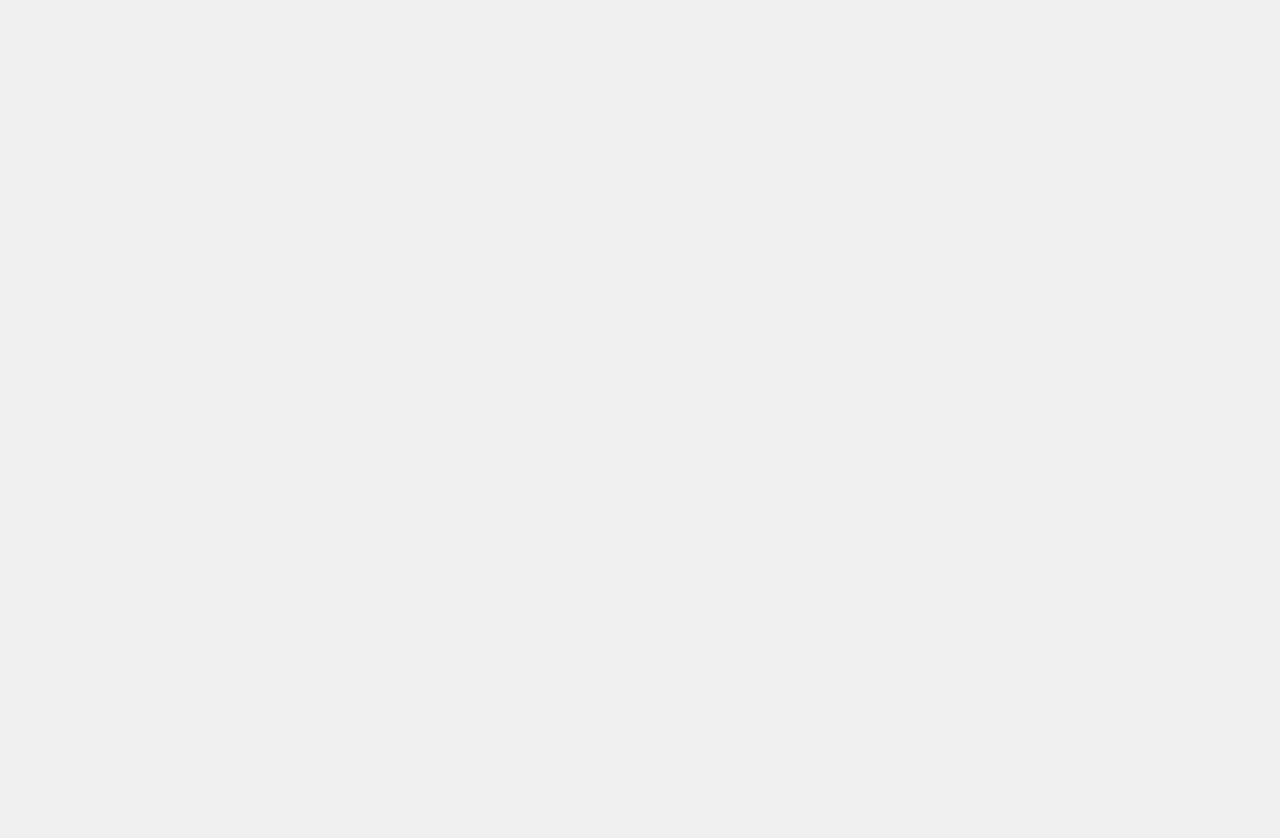
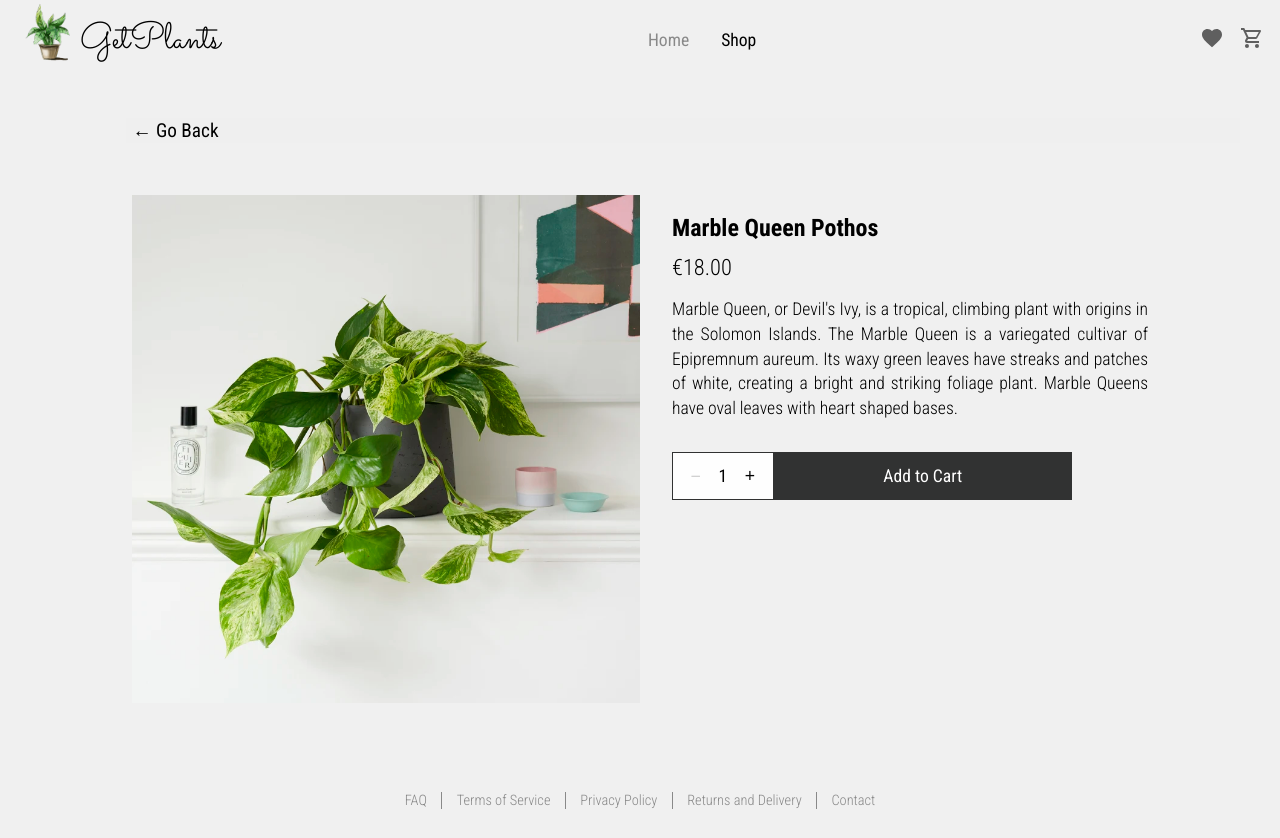
Before and after one commit to RimaSem/plant-shop, a React (Vite) app: page /plant-shop/shop/1 in a window 1280 px wide. Before the commit this address had no page. Before the commit the page ends 800 px from the top, so only its background shows below. Built offline with nearby package versions, Linux system fonts and the light colour scheme.

Commit message:
Create item detail page

```diff
--- a/src/App.tsx
+++ b/src/App.tsx
@@ -2,6 +2,7 @@ import { BrowserRouter, Routes, Route } from "react-router-dom";
 import Layout from "./components/Layout";
 import Home from "./pages/Home";
 import Shop from "./pages/Shop";
+import ItemDetail from "./pages/ItemDetail";
 import Favorite from "./pages/Favorite";
 
 function App() {
@@ -11,6 +12,7 @@ function App() {
         <Route path="/plant-shop/" element={<Layout />}>
           <Route index element={<Home />} />
           <Route path="shop" element={<Shop />} />
+          <Route path="shop/:id" element={<ItemDetail />} />
           <Route path="favorite" element={<Favorite />} />
         </Route>
       </Routes>
--- a/src/components/Item.tsx
+++ b/src/components/Item.tsx
@@ -1,5 +1,6 @@
 import "./scss/Item.scss";
 import { useState, useRef, useContext } from "react";
+import { Link } from "react-router-dom";
 import Icon from "@mdi/react";
 import { mdiHeartOutline, mdiHeart } from "@mdi/js";
 import { AppContext } from "../appContext";
@@ -54,9 +55,13 @@ function Item({ plantData }: plantDataProps) {
         )}
       </div>
 
-      <img src={plantData.img} />
+      <Link to={`/plant-shop/shop/${plantData.id}`}>
+        <img src={plantData.img} />
+      </Link>
       <div className="item-info">
-        <div className="item-name">{plantData.name}</div>
+        <Link to={`/plant-shop/shop/${plantData.id}`}>
+          <div className="item-name">{plantData.name}</div>
+        </Link>
         <div className="item-price">€{plantData.price}.00</div>
         <div className="add-to-cart-wrapper">
           <div className="quantity-wrapper">
--- a/src/components/scss/Footer.scss
+++ b/src/components/scss/Footer.scss
@@ -6,6 +6,7 @@ footer {
   display: flex;
   justify-content: center;
   padding-bottom: 1em;
+  margin-top: 4em;
 
   ul {
     margin: 0 0 1em 0;
--- a/src/components/scss/Item.scss
+++ b/src/components/scss/Item.scss
@@ -39,7 +39,12 @@
     color: #313232;
     padding-top: 0.5em;
 
+    a {
+      text-decoration: none;
+    }
+
     .item-name {
+      text-decoration: none;
       color: #437652;
       font-weight: 600;
       margin-bottom: 0.3em;
--- a/src/pages/Favorite.tsx
+++ b/src/pages/Favorite.tsx
@@ -1,10 +1,14 @@
 import "./scss/Favorite.scss";
-import { useContext } from "react";
+import { useContext, useEffect } from "react";
 import { AppContext } from "../appContext";
 import Item from "../components/Item";
 
 function Favorite() {
   const context = useContext(AppContext);
+
+  useEffect(() => {
+    window.scrollTo({ top: 0, left: 0 });
+  }, []);
 
   const displayItems = context?.allItems
     .filter((item) => item.isFavorite)
--- a/src/pages/Home.tsx
+++ b/src/pages/Home.tsx
@@ -1,4 +1,5 @@
 import "./scss/Home.scss";
+import { useEffect } from "react";
 import { Link } from "react-router-dom";
 import Hero from "../components/Hero";
 import ItemCarousel from "../components/ItemCarousel";
@@ -9,6 +10,10 @@ import Img4 from "../img/beginner-plants.jpg";
 import Img5 from "../img/pet-friendly-plants.jpg";
 
 function Home() {
+  useEffect(() => {
+    window.scrollTo({ top: 0, left: 0 });
+  }, []);
+
   return (
     <div className="home-container">
       <Hero />
--- /dev/null
+++ b/src/pages/ItemDetail.tsx
@@ -0,0 +1,88 @@
+import "./scss/ItemDetail.scss";
+import { useState, useEffect, useContext, useRef } from "react";
+import { useParams, useNavigate } from "react-router-dom";
+import { AppContext } from "../appContext";
+
+function ItemDetail() {
+  const [item, setItem] = useState({
+    id: 0,
+    name: "",
+    price: 0,
+    img: "",
+    description: "",
+    isFavorite: false,
+    forBeginners: false,
+    isPetSafe: false,
+  });
+  const context = useContext(AppContext);
+  const [quantity, setQuantity] = useState(1);
+  const minusRef = useRef<HTMLButtonElement>(null);
+  const { id } = useParams();
+  const navigate = useNavigate();
+
+  useEffect(() => {
+    context?.allItems.forEach((item) => {
+      if (item.id === Number(id)) {
+        setItem(item);
+      }
+    });
+  }, []);
+
+  function minus() {
+    if (quantity > 1) {
+      if (quantity === 2 && minusRef.current) {
+        minusRef.current.style.color = "rgb(207, 207, 207)";
+      }
+      setQuantity((prev) => prev - 1);
+    }
+  }
+
+  function plus() {
+    setQuantity((prev) => prev + 1);
+    if (minusRef.current) {
+      minusRef.current.style.color = "rgb(49, 50, 50)";
+    }
+  }
+
+  return (
+    <div className="container">
+      <button type="button" className="back-btn" onClick={() => navigate(-1)}>
+        &larr; Go Back
+      </button>
+      <div className="detail-container">
+        <img src={item.img} />
+        <div className="info-wrapper">
+          <h2>{item.name}</h2>
+          <div className="price">€{item.price}.00</div>
+          <div className="description">
+            Marble Queen, or Devil's Ivy, is a tropical, climbing plant with
+            origins in the Solomon Islands. The Marble Queen is a variegated
+            cultivar of Epipremnum aureum. Its waxy green leaves have streaks
+            and patches of white, creating a bright and striking foliage plant.
+            Marble Queens have oval leaves with heart shaped bases.
+          </div>
+          <div className="add-to-cart-wrapper">
+            <div className="quantity-wrapper">
+              <button
+                ref={minusRef}
+                onClick={minus}
+                className="quantity-button minus"
+              >
+                −
+              </button>
+              <div className="quantity-value">{quantity}</div>
+              <button onClick={plus} className="quantity-button">
+                +
+              </button>
+            </div>
+            <button className="add-to-cart-btn" type="button">
+              Add to Cart
+            </button>
+          </div>
+        </div>
+      </div>
+    </div>
+  );
+}
+
+export default ItemDetail;
--- a/src/pages/Shop.tsx
+++ b/src/pages/Shop.tsx
@@ -1,5 +1,5 @@
 import "./scss/Shop.scss";
-import { useContext, useLayoutEffect } from "react";
+import { useContext, useEffect } from "react";
 import { Link, useSearchParams } from "react-router-dom";
 import { AppContext } from "../appContext";
 import Item from "../components/Item";
@@ -10,9 +10,9 @@ function Shop() {
   const forBeginnersFilter = searchParams.get("forBeginners");
   const petSafeFilter = searchParams.get("isPetSafe");
 
-  useLayoutEffect(() => {
-    window.scrollTo(0, 0);
-  });
+  useEffect(() => {
+    window.scrollTo({ top: 0, left: 0 });
+  }, []);
 
   function filterItems() {
     if (forBeginnersFilter) {
--- /dev/null
+++ b/src/pages/scss/ItemDetail.scss
@@ -0,0 +1,131 @@
+.container {
+  display: flex;
+  flex-direction: column;
+  max-width: 1200px;
+
+  margin: 0 auto;
+  .back-btn {
+    border: none;
+    margin: 2em 0 1em 1.5em;
+    font-family: inherit;
+    font-size: 1.2rem;
+    text-align: left;
+    cursor: pointer;
+
+    &:hover {
+      color: #5da271;
+    }
+  }
+
+  .detail-container {
+    margin: 0 auto;
+    max-width: 90%;
+    display: flex;
+    flex-direction: column;
+    align-items: center;
+
+    img {
+      max-width: 100%;
+    }
+
+    .info-wrapper {
+      width: 100%;
+
+      h2 {
+        margin-bottom: 0;
+      }
+
+      .price {
+        font-size: 1.4rem;
+        font-weight: 300;
+        margin-top: 0.5em;
+      }
+
+      .description {
+        line-height: 1.4;
+        font-size: 1.1rem;
+        margin-top: 1em;
+        text-align: justify;
+      }
+
+      .add-to-cart-wrapper {
+        display: flex;
+        max-width: 400px;
+        margin-top: 2em;
+
+        .quantity-wrapper {
+          flex: 1;
+          min-height: 3em;
+          display: flex;
+          align-items: center;
+          justify-content: space-evenly;
+          border: 1px solid #313232;
+          background-color: #fefefe;
+          font-size: 1rem;
+
+          .quantity-button {
+            background-color: #fefefe;
+            font-size: 1.1rem;
+            border: none;
+            cursor: pointer;
+          }
+
+          .quantity-button.minus {
+            color: rgb(207, 207, 207);
+          }
+
+          .quantity-value {
+            font-size: 1.1rem;
+            display: flex;
+            align-items: center;
+            justify-content: center;
+          }
+        }
+
+        .add-to-cart-btn {
+          padding: 0.2em 0;
+          flex: 3;
+          font-family: inherit;
+          background-color: #313232;
+          border: none;
+          color: #fff;
+          font-size: 1.1rem;
+          font-weight: 500;
+          transition: all 0.2s;
+
+          &:hover {
+            cursor: pointer;
+            background-color: #437652;
+          }
+        }
+      }
+    }
+  }
+}
+
+@media screen and (min-width: 800px) {
+  .container {
+    .back-btn {
+      margin-left: 4.5em;
+    }
+    .detail-container {
+      flex-direction: row;
+      gap: 2em;
+      padding: 2em;
+
+      img {
+        max-width: 50%;
+        flex: 1;
+      }
+
+      .info-wrapper {
+        flex: 1;
+        align-self: flex-start;
+
+        .description {
+          font-weight: 300;
+        }
+      }
+    }
+  }
+}
```
